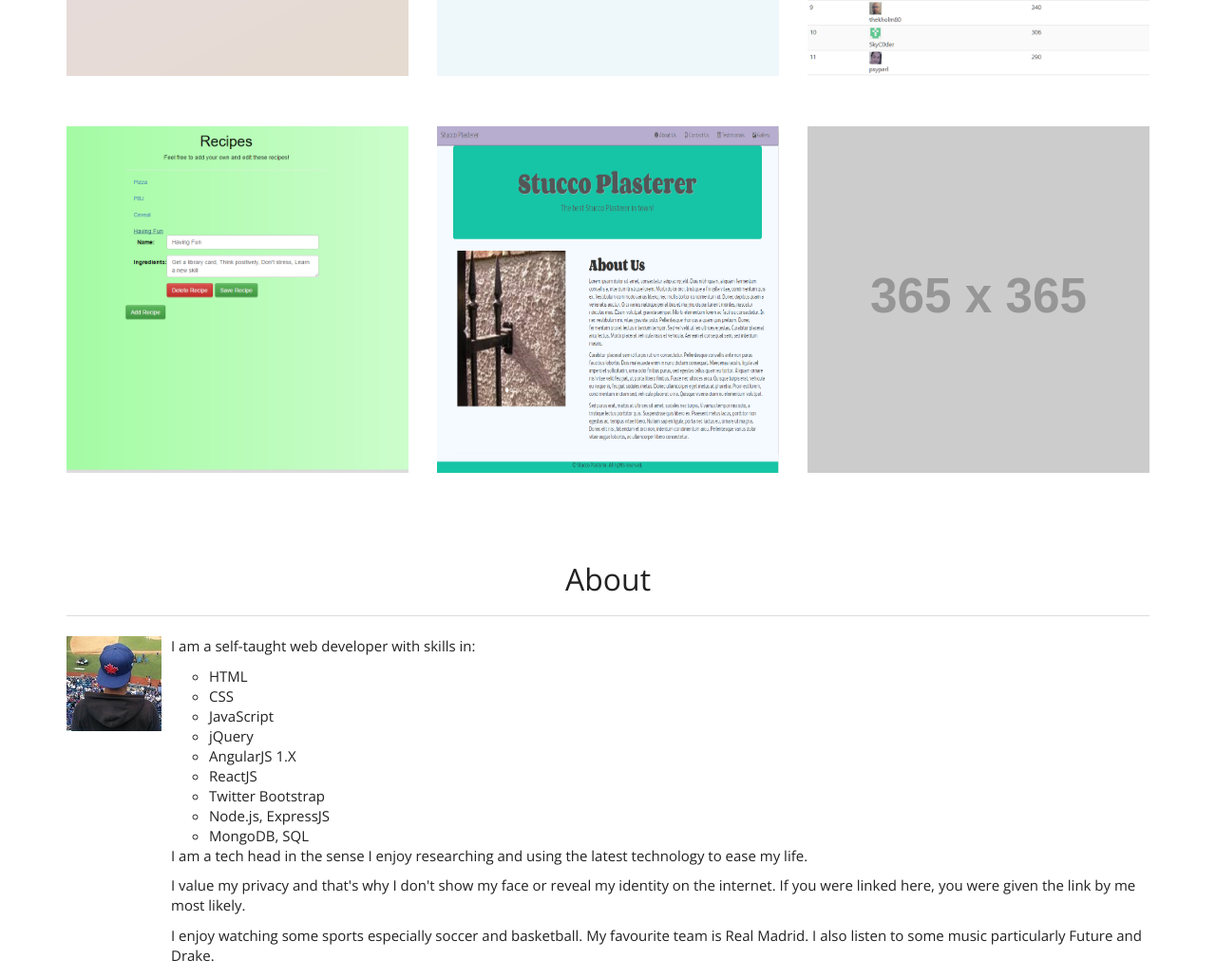
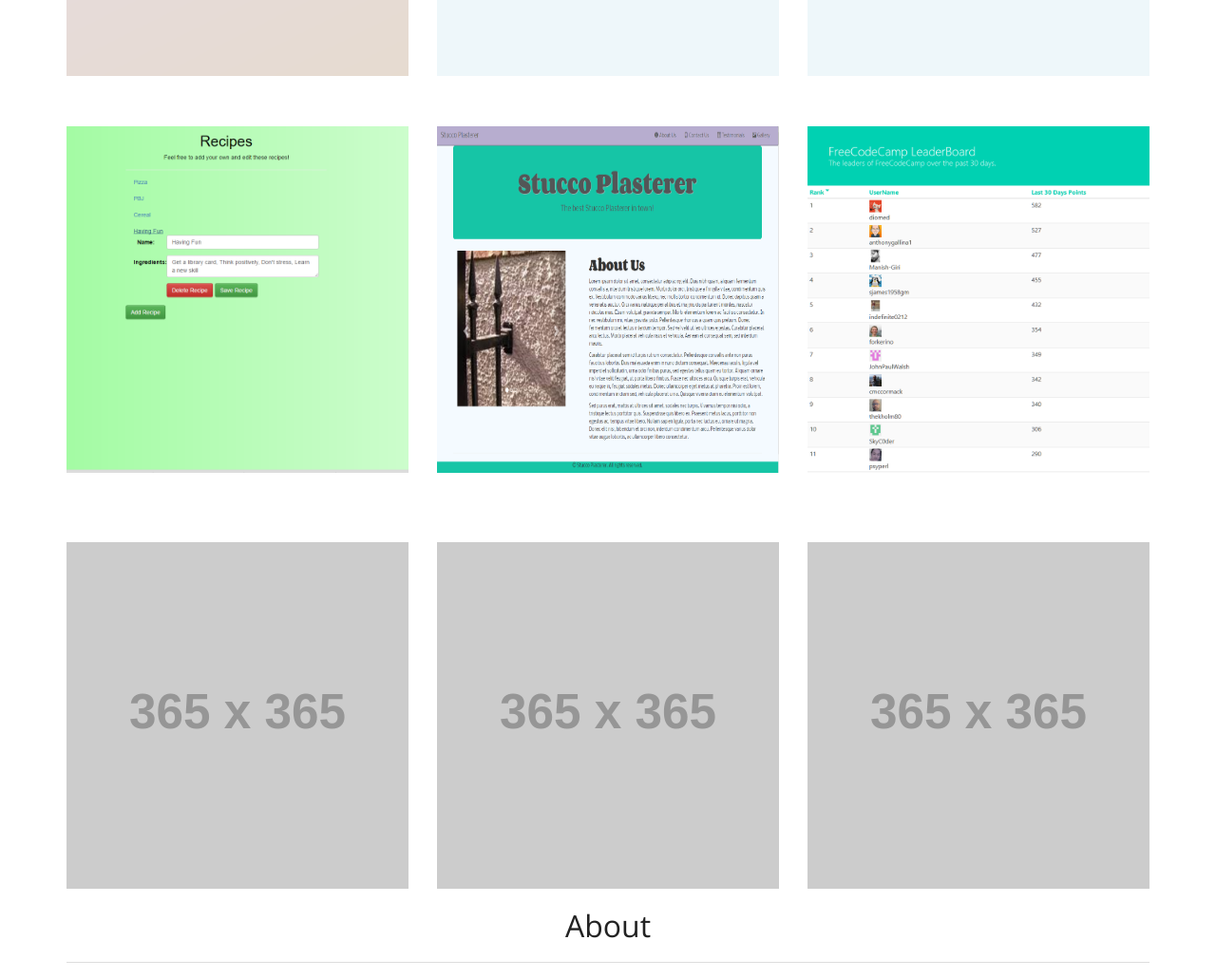
Before and after one commit to AliF50/Portfolio, a plain HTML site: page index.html in a window 1280 px wide. Shown: the part 1618-2648 px from the top of the page at 95% size. Drawn offline with nearby package versions, Linux system fonts and the light colour scheme; placeholder pictures from the web are drawn by us.

Commit message:
Some work done

```diff
--- a/index.html
+++ b/index.html
@@ -82,8 +82,8 @@
                 <p class="text" style="color:black">Markdown previewer built using ReactJS, React-Bootstrap, and using the marked library.</p>
             </div>
             <div class="col-sm-4 wrapper">
-                <a href="https://alif50.github.io/FCC-LeaderBoard/"><img src="./public/images/leaderboard.png" class="img-responsive portfolio"></a>
-                <p class="text" style="color:black">FreeCodeCamp Leaderboard from the last 30 days using AngularJS and Bulma CSS Framework.</p>
+                <a href="https://alif50.github.io/fcc-todoapp/"><img src="./public/images/todo.png" class="img-responsive portfolio"></a>
+                <p class="text" style="color:black">A simple to do app built in ReactJS that implements local storage.</p>
             </div>
         </div>
         <div class="row">
@@ -94,6 +94,18 @@
             <div class="col-sm-4 wrapper">
                 <a href="https://alif50.github.io/StuccoPlasterer/"><img src="./public/images/stucco.png" class="img-responsive portfolio"></a>
                 <p class="text" style="color:black">A website mark up for a potential client. Made using Bootstrap, AngularJS, and Angular UI Router for Single Page Application.</p>
+            </div>
+            <div class="col-sm-4 wrapper">
+                <a href="https://alif50.github.io/FCC-LeaderBoard/"><img src="./public/images/leaderboard.png" class="img-responsive portfolio"></a>
+                <p class="text" style="color:black">FreeCodeCamp Leaderboard from the last 30 days using AngularJS and Bulma CSS Framework.</p>
+            </div>
+        </div>
+        <div class="row">
+            <div class="col-sm-4 wrapper">
+                <a href="#"><img src="http://fakeimg.pl/365x365/" class="img-responsive portfolio"></a>
+            </div>
+            <div class="col-sm-4 wrapper">
+                <a href="#"><img src="http://fakeimg.pl/365x365/" class="img-responsive portfolio"></a>
             </div>
             <div class="col-sm-4 wrapper">
                 <a href="#"><img src="http://fakeimg.pl/365x365/" class="img-responsive portfolio"></a>
```
Also changed, not shown: public/images/todo.png (added).
